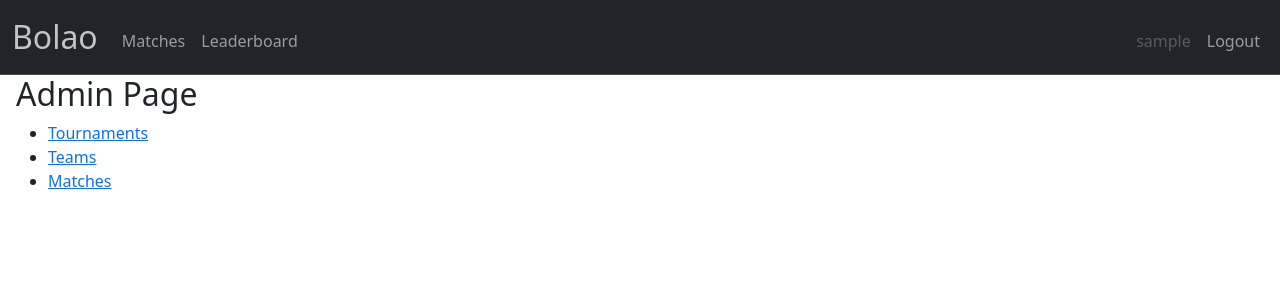
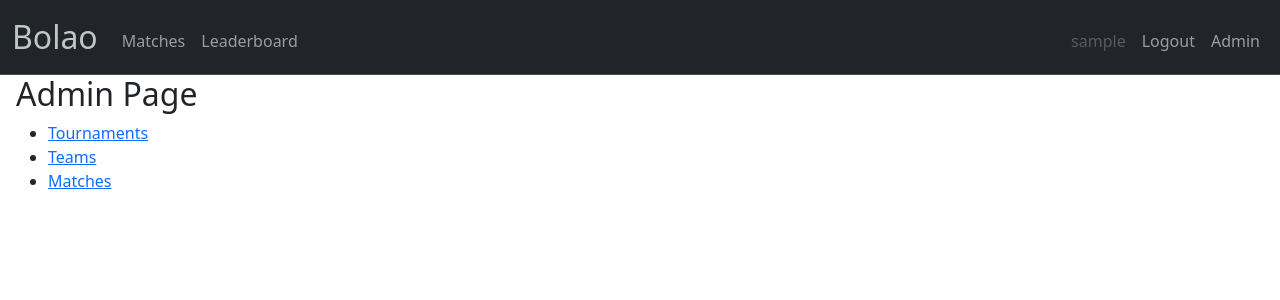
Before and after one commit to v-deoliveira/Bolao, a Flask app: page /admin/ in a window 1280 px wide. Shown: the top 300 px of the page. Run offline with Flask 3, Linux system fonts and the light colour scheme; the visitor is signed in with stand-in values (Sample User, id 1); data comes from the database, SQL or seed files in the repository.

Commit message:
Add to navbar link to admin page, if user is admin

```diff
--- a/flaskr/templates/layout.html
+++ b/flaskr/templates/layout.html
@@ -35,6 +35,11 @@
                             <li class="nav-item">
                                 <a class="nav-link" href="{{ url_for('auth.logout') }}">Logout</a>
                             </li>
+                            {% if g.user["is_admin"] %}
+                                <li class="nav-item">
+                                    <a class="nav-link" href="{{ url_for('admin.index') }}">Admin</a>
+                                </li>
+                            {% endif %}
                         </ul>
                     {% else %}
                         <ul class="navbar-nav ms-auto mt-2">
```
